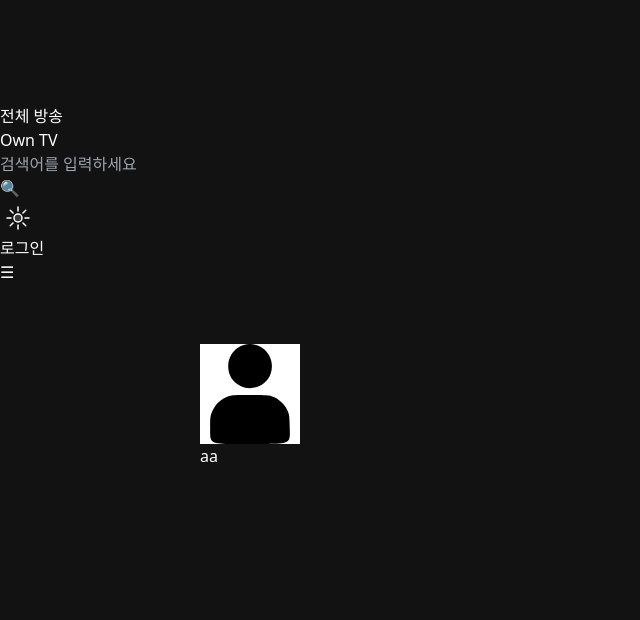
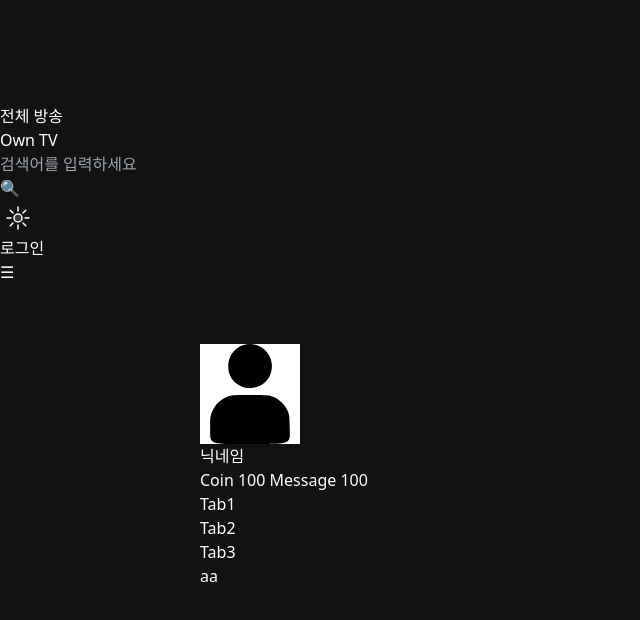
Before and after one commit to 42tv/frontend, a Next.js app: page /info/gift in a window 1280 px wide. Shown: the part 1176-1796 px from the top of the page, without its empty margins (0-640 px from the left). Built offline with nearby package versions, Linux system fonts and the light colour scheme.

Commit message:
- 탭 메뉴 추가 - 하지만 각 탭을 클릭할때마다 페이지가 이동되는게 문제라고 생각됨. 이부분을 페이지 이동 없이 바꾸어야함

```diff
--- a/app/_components/info/layout.tsx
+++ b/app/_components/info/layout.tsx
@@ -1,9 +1,11 @@
+import InfoTabs from "./tab_menu";
 import UserInfo from "./user_info";
 
 export default function InfoLayOut({ children } : { children: React.ReactNode }) {
     return (
         <div className="flex flex-col w-full h-full">
             <UserInfo />
+            <InfoTabs />
             {children}
         </div>
     )
--- /dev/null
+++ b/app/_components/info/tab_menu.tsx
@@ -0,0 +1,31 @@
+export default function TabMenu() {
+    const tabLists = [
+        {
+            name: 'Tab1',
+            link: '/info/tab1'
+        },
+        {
+            name: 'Tab2',
+            link: '/info/tab2'
+        },
+        {
+            name: 'Tab3',
+            link: '/info/tab3'
+        }
+    ]
+    return (
+        <div className="w-full h-[60px] items-center justify-center text-center">
+            <ul className="flex flex-row h-full items-center text-center ">
+                {
+                    tabLists.map((tab, index) => {
+                        return (
+                            <li key={index} className="flex w-[100px] h-full items-center justify-center text-gray-300 hover:text-white">
+                                <a href={tab.link}>{tab.name}</a>
+                            </li>
+                        )
+                    })
+                }
+            </ul>
+        </div>
+    )
+}
--- a/app/_components/info/user_info.tsx
+++ b/app/_components/info/user_info.tsx
@@ -1,13 +1,18 @@
 import UserProfileImg from "./user_profile_img";
 
+// UserInfo 컴포넌트는 사용자의 프로필 이미지와 닉네임, 코인, 메시지 수를 보여주는 컴포넌트입니다.
 export default function UserInfo() {
     return (
-        <div className="flex w-full h-[200px] justify-center pt-[48px]">
+        <div className="flex flex-col w-full h-[200px] justify-center pt-[48px]">
             <UserProfileImg
-                profilePath="/icons/7824721.svg"
+                profilePath="/icons/7824721.svg"  // 차후 서버에서 받아오는 형태로 변경해야 할수도
                 width={100}
                 height={100}
             />
+            <div className='flex-col w-full h-[48px] justify-center items-center text-center'>
+                <div>닉네임</div>
+                Coin 100 Message 100
+            </div>
         </div>
     )
 }
--- a/app/_components/info/user_profile_img.tsx
+++ b/app/_components/info/user_profile_img.tsx
@@ -1,8 +1,9 @@
 import Image from 'next/image'
+
 
 export default function UserProfileImg({profilePath, width, height} : {profilePath: string, width: number, height: number}) {
     return (
-        <div className="flex-col w-full h-full justify-center items-center">
+        <div className="flex w-full h-full justify-center items-center">
             <div
                 className="flex items-center justify-center rounded-full overflow-hidden border-white border-[1px]"
                 style={{ width: `${width}px`, height: `${height}px`, backgroundColor: 'white' }}
@@ -14,12 +15,6 @@ export default function UserProfileImg({profilePath, width, height} : {profilePa
                     height={height}
                 />
             </div>
-            {/* <div className='flex-col w-full h-[48px] bg-blue-400 justify-center items-center text-center'>
-                <div>닉네임</div>
-                Coin 100 Message 100
-            </div> */}
-
-
         </div>
     )
 }
```
